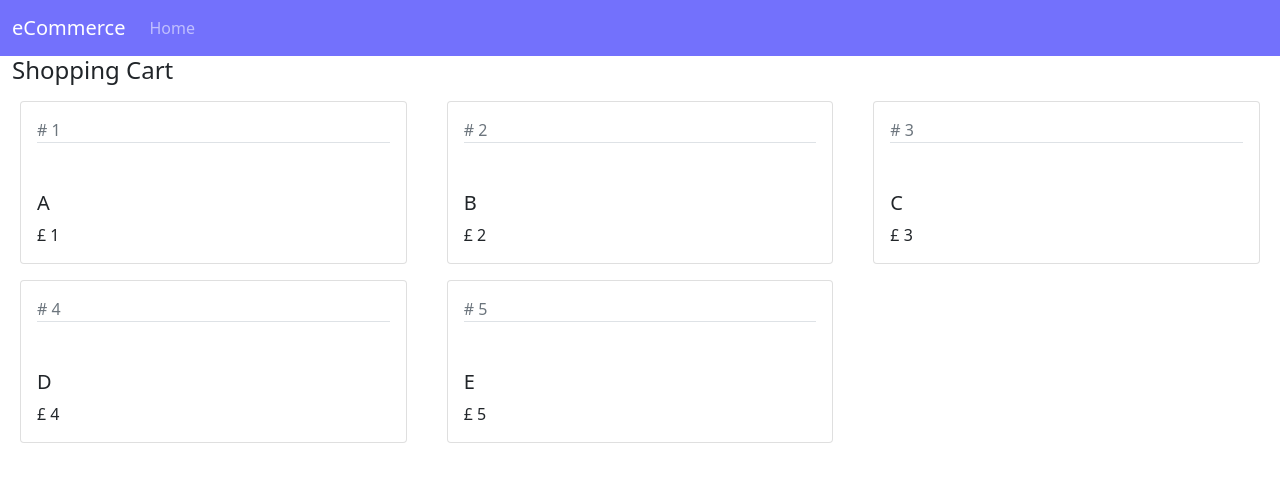
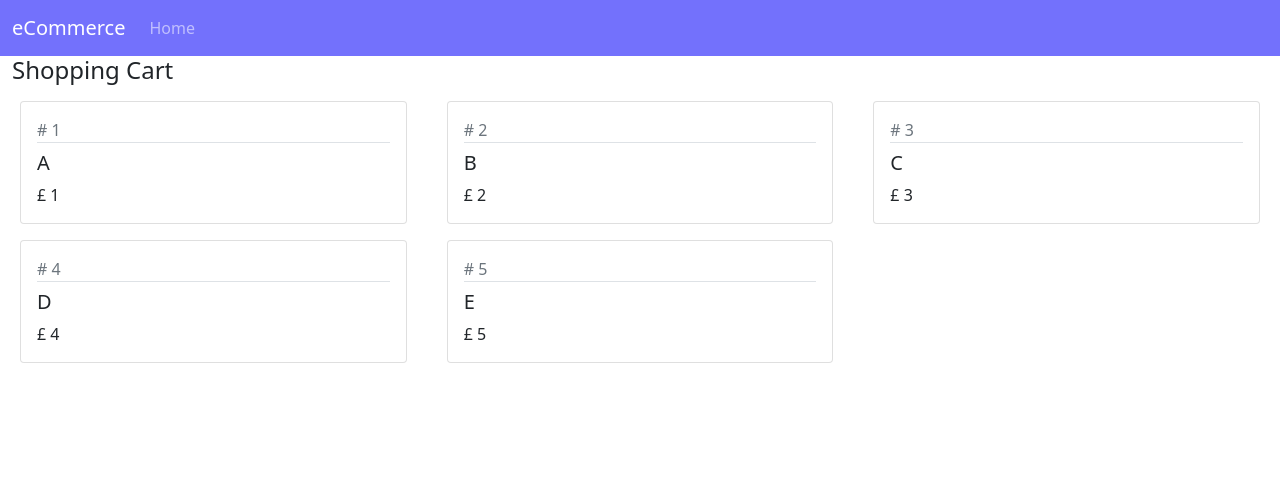
Before and after one commit to YinnyF/ecommerce-app-react-v1, a React (Create React App) app: page / in a window 1280 px wide. Shown: the top 482 px of the page. Built offline with nearby package versions, Linux system fonts and the light colour scheme.

Commit message:
refactor: store props in child state

```diff
--- a/src/Product.jsx
+++ b/src/Product.jsx
@@ -1,16 +1,20 @@
 import React, { Component } from "react";
 
 export default class Product extends Component {
+  state = {
+    product: this.props.product
+  }
+
   render() {
     return (
       <div className="col-lg-4">
         <div className="card m-2">
           <div className="card-body">
-            <div className="text-muted"># {this.props.id}</div>
+            <div className="text-muted"># {this.state.product.id}</div>
 
-            <h5 className="pt-5 border-top">{this.props.productName}</h5>
+            <h5 className="pt-2 border-top">{this.state.product.productName}</h5>
 
-            <div>£ {this.props.price}</div>
+            <div>£ {this.state.product.price}</div>
           </div>
         </div>
       </div>
--- a/src/ShoppingCart.jsx
+++ b/src/ShoppingCart.jsx
@@ -22,10 +22,7 @@
             return (
               <Product
                 key={product.id}
-                id={product.id}
-                productName={product.productName}
-                price={product.price}
-                quantity={product.quantity}
+                product={product}
               />
             );
           })}
```
